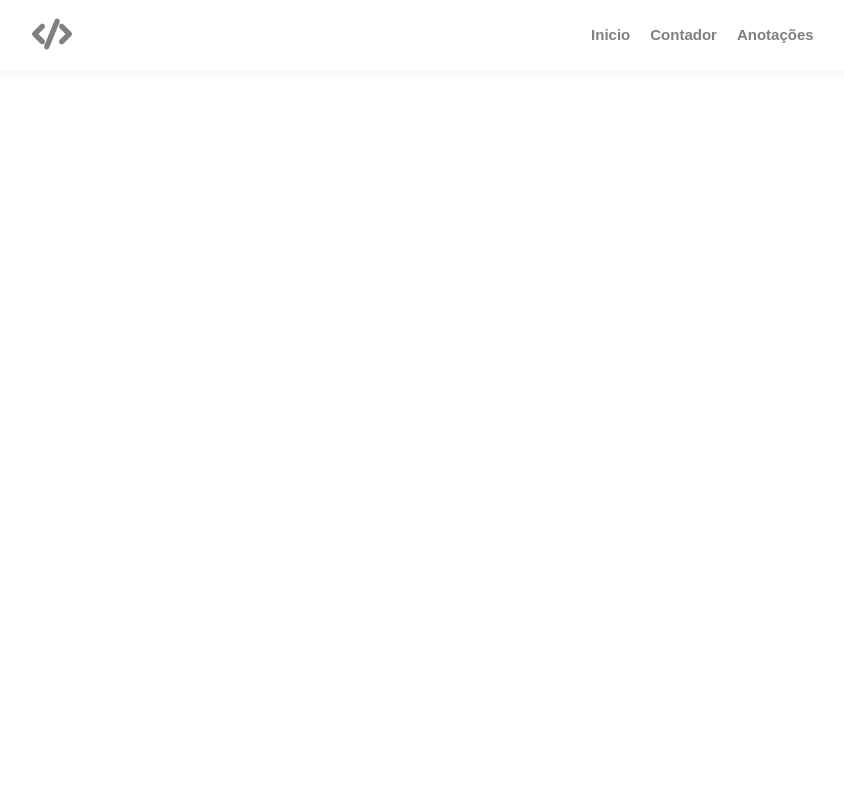
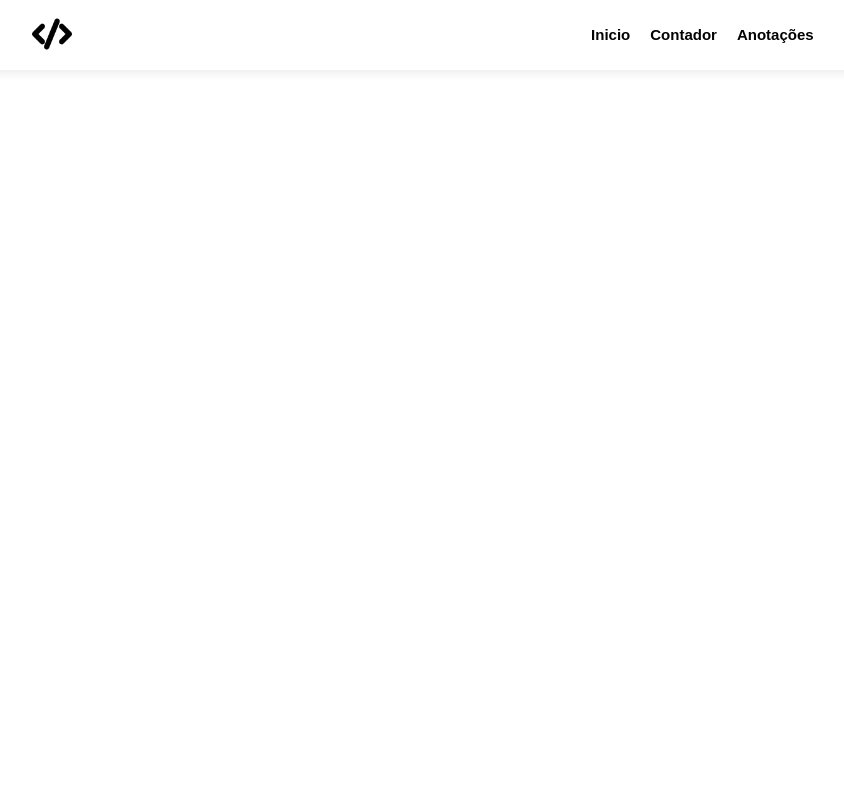
Before and after one commit to duzzk1/Contador_Estudo, a plain HTML site: page index.html in a window 1280 px wide. Shown: the top 797 px of the page, without its empty margins (217-1061 px from the left). Drawn offline with Linux system fonts and the light colour scheme; a web font is replaced by a local one.

Commit message:
opacity of header

```diff
--- a/css/main.css
+++ b/css/main.css
@@ -21,7 +21,7 @@ header {
   box-shadow: var(--box-shadow);
   position: fixed;
   z-index: 999;
-  opacity: 50%;
+  opacity: 99%;
 }
 
 header img {
```
